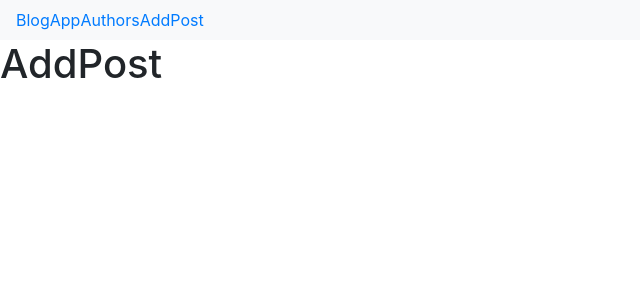
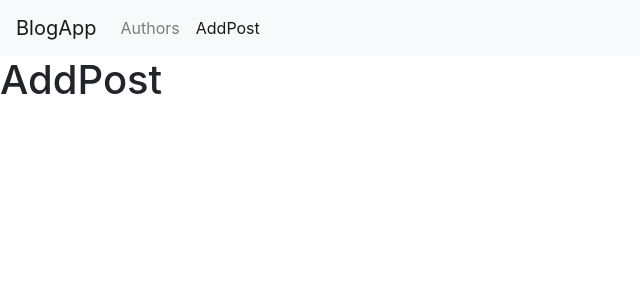
Before and after one commit to mk-Guvi/BlogReact, a React (Create React App) app: page /post/add-new in a window 1280 px wide. Shown: the top 300 px of the page, without its empty margins (0-640 px from the left). Built offline with nearby package versions, Linux system fonts and the light colour scheme.

Commit message:
adding className to links in header(26)

```diff
--- a/src/commonComponents/Header.js
+++ b/src/commonComponents/Header.js
@@ -1,4 +1,4 @@
-import React, { useState } from 'react';
+import React, { useState } from "react";
 import {
   Collapse,
   Navbar,
@@ -6,36 +6,50 @@ import {
   Nav,
   NavItem,
   NavbarText
-} from 'reactstrap';
-import routes from "../routes/routes"
-import {NavLink} from "react-router-dom"
+} from "reactstrap";
+import routes from "../routes/routes";
+import { NavLink } from "react-router-dom";
 
-
-
-const Header=()=>{
+const Header = () => {
   const [isOpen, setIsOpen] = useState(false);
 
   const toggle = () => setIsOpen(!isOpen);
-return(
+  return (
     <div>
       <Navbar color="light" light expand="md">
-    <NavLink to="/">BlogApp</NavLink>
+        <NavLink
+          activeClassName="active"
+          className="navbar-brand"
+          to={routes.home}
+        >
+          BlogApp
+        </NavLink>
         <NavbarToggler onClick={toggle} />
         <Collapse isOpen={isOpen} navbar>
           <Nav className="me-auto" navbar>
             <NavItem>
-        <NavLink to={routes.authors} >Authors</NavLink>
+              <NavLink
+                activeClassName="active"
+                className="nav-link"
+                to={routes.authors}
+              >
+                Authors
+              </NavLink>
             </NavItem>
             <NavItem>
-        <NavLink to={routes.newPost} >AddPost</NavLink>
+              <NavLink
+                className="nav-link"
+                activeClassName="active"
+                to={routes.newPost}
+              >
+                AddPost
+              </NavLink>
             </NavItem>
-
           </Nav>
-
         </Collapse>
       </Navbar>
     </div>
-)
-}
+  );
+};
 
-export default Header
+export default Header;
```
Also changed, not shown: 1 other file (tests, documents, lock files or other folders). Lines whose indentation alone changed are shown as unchanged.
